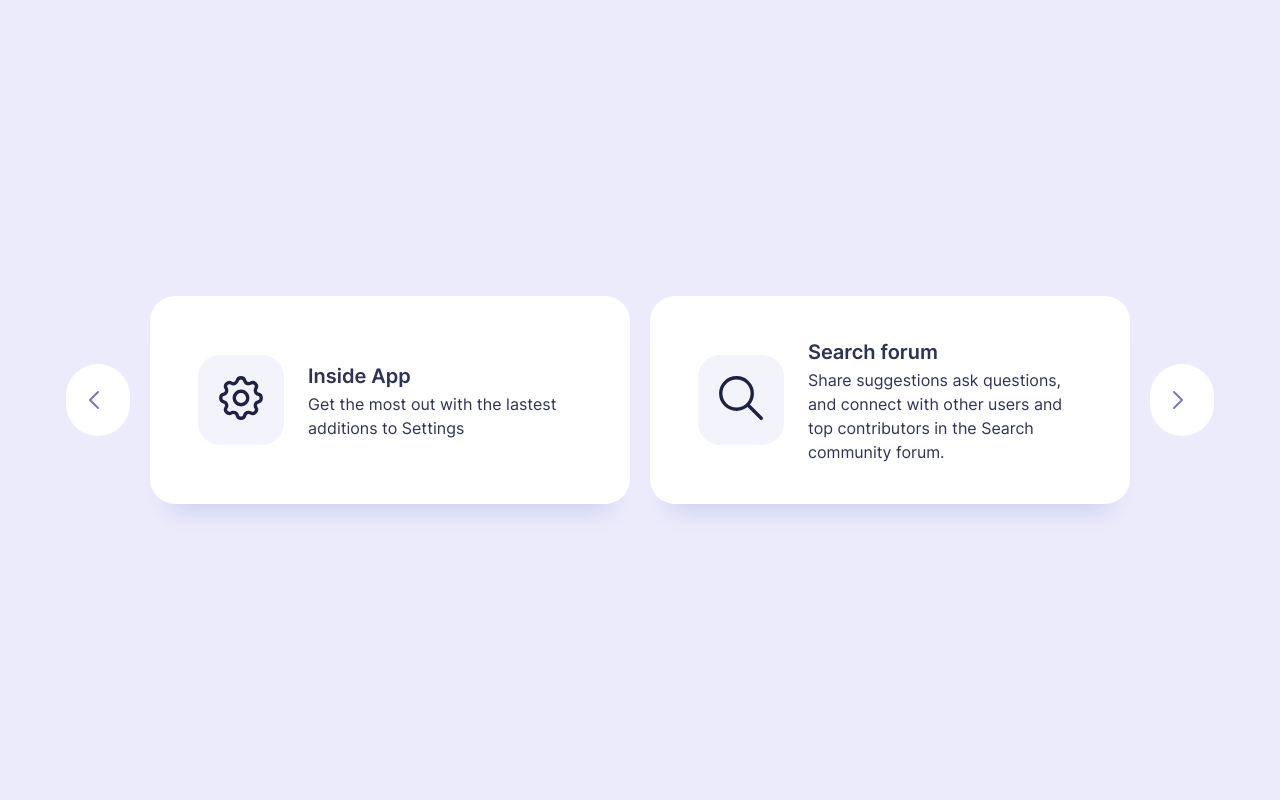
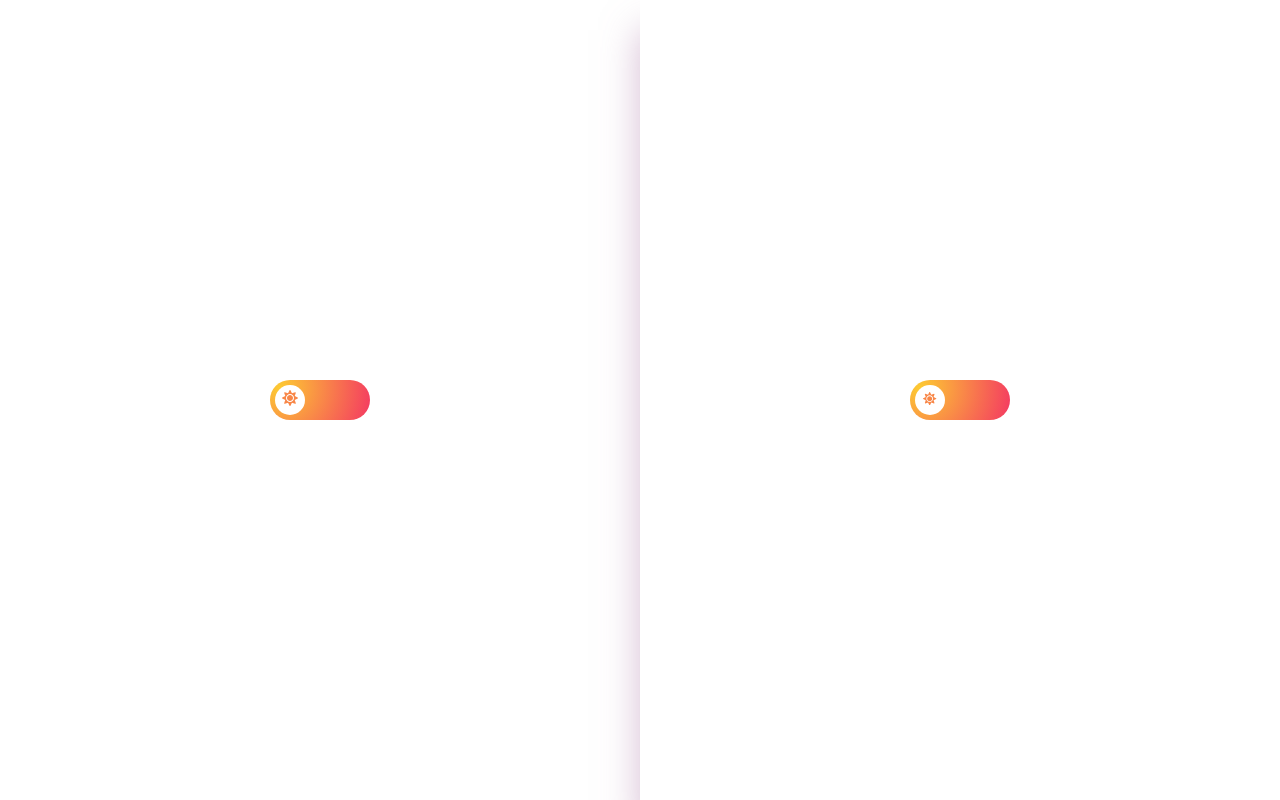
Before and after one commit to awaisspk/week1-ui-challanges, a Next.js app: page / in a window 1280 px wide. Built offline with nearby package versions, Linux system fonts and the light colour scheme.

Commit message:
Day3 project 1 done

```diff
--- a/package.json
+++ b/package.json
@@ -14,6 +14,7 @@
     "next": "12.0.2",
     "react": "17.0.2",
     "react-dom": "17.0.2",
+    "react-icons": "^4.3.1",
     "react-polymorphic-types": "^2.0.0"
   },
   "devDependencies": {
--- a/pages/index.tsx
+++ b/pages/index.tsx
@@ -1,28 +1,18 @@
-import {Box} from '@components/Box';
-import {Box2} from '@components/Box2';
 import {Container} from '@components/Container';
-import {styled} from '@stitches/react';
-import {motion} from 'framer-motion';
 import type {NextPage} from 'next';
 import {Day1} from 'Week/day1';
 import {Day2} from 'Week/day2';
 import {Cards} from 'Week/day2/data';
-
-export const StyledBox = styled('div', {
-  width: '100px',
-  height: '100px',
-  boxSizing: 'border-box',
-  backgroundColor: 'red',
-  display: 'inline-flex',
-  justifyContent: 'center',
-  alignItems: 'center',
-});
+import {Day3} from 'Week/day3';
+import {MySolution} from 'Week/day3/mySolution';
 
 const Home: NextPage = () => {
   return (
     <Container main="center" cross="center">
       {/* <Day1 /> */}
-      <Day2 cards={Cards} />
+      {/* <Day2 cards={Cards} /> */}
+      <Day3 />
+      <MySolution />
     </Container>
   );
 };
--- /dev/null
+++ b/src/Week/day3/index.tsx
@@ -0,0 +1,77 @@
+import {Container} from '@components/Container';
+import {styled} from '@stitches/react';
+import {motion, AnimatePresence} from 'framer-motion';
+import React, {useState} from 'react';
+import {FaMoon, FaSun} from 'react-icons/fa';
+
+export const Day3 = () => {
+  const [isOn, setIsOn] = useState(false);
+  return (
+    <Container
+      main="center"
+      cross="center"
+      css={{transition: '300ms', backgroundColor: isOn ? '#52527a' : 'white'}}
+    >
+      <Pill
+        darkMode={isOn}
+        onClick={() => setIsOn(!isOn)}
+        css={{justifyContent: isOn ? 'flex-end' : 'flex-start'}}
+      >
+        <Handle layout transition={{damping: 0}}>
+          <AnimatePresence exitBeforeEnter initial={false}>
+            <motion.i
+              className="icon"
+              key={isOn ? 'moon' : 'sun'}
+              initial={{y: -30, opacity: 0}}
+              animate={{y: 0, opacity: 1}}
+              exit={{y: 30, opacity: 0}}
+              transition={{duration: 0.2}}
+            >
+              {isOn ? <FaMoon /> : <FaSun />}
+            </motion.i>
+          </AnimatePresence>
+        </Handle>
+      </Pill>
+    </Container>
+  );
+};
+
+const Pill = styled('div', {
+  height: '40px',
+  width: '100px',
+  backgroundImage:
+    'radial-gradient(circle farthest-corner at 10% 20% , rgba(253,203,50,1) 0%, rgba(244,56,98,1) 100.2%)',
+  borderRadius: '25px',
+  display: 'flex',
+  alignItems: 'center',
+  boxSizing: 'border-box',
+  padding: '0 5px',
+  cursor: 'pointer',
+  transition: 'all 0.3s',
+  '& .icon': {
+    color: '#f88748',
+  },
+  variants: {
+    darkMode: {
+      true: {
+        backgroundImage:
+          'radial-gradient(circle farthest-corner at 10% 20% , rgba(41,14,151,1) 0%, rgba(244,56,08,1) 100.2%)',
+
+        '& .icon': {
+          color: '#501a96',
+        },
+      },
+    },
+  },
+});
+
+const Handle = styled(motion.div, {
+  height: '30px',
+  width: '30px',
+  borderRadius: '50%',
+  display: 'flex',
+  justifyContent: 'center',
+  alignItems: 'center',
+  backgroundColor: '#fff',
+  overflow: 'hidden',
+});
--- /dev/null
+++ b/src/Week/day3/mySolution.tsx
@@ -0,0 +1,85 @@
+import {Container} from '@components/Container';
+import {styled} from '@stitches/react';
+import {motion, AnimatePresence, Variants} from 'framer-motion';
+import {useState} from 'react';
+import {FaMoon, FaSun} from 'react-icons/fa';
+
+export const MySolution = () => {
+  const [isOn, setIsOn] = useState(false);
+
+  const bgVariant: Variants = {
+    off: {
+      backgroundImage:
+        'radial-gradient(circle farthest-corner at 10% 20% , rgba(253,203,50,1) 0%, rgba(244,56,98,1) 100.2%)',
+    },
+    on: {
+      backgroundImage:
+        'radial-gradient(circle farthest-corner at 10% 20% , rgba(41,14,151,1) 0%, rgba(244,56,08,1) 100.2%)',
+    },
+  };
+
+  return (
+    <Container
+      main="center"
+      cross="center"
+      css={{transition: '300ms', backgroundColor: isOn ? '#52527a' : 'white'}}
+    >
+      <Pill
+        onClick={() => setIsOn(!isOn)}
+        css={{justifyContent: isOn ? 'flex-end' : 'flex-start'}}
+        variants={bgVariant}
+        animate={isOn ? 'on' : 'off'}
+        darkMode={isOn}
+      >
+        <Handle layout transition={{damping: 0}}>
+          <AnimatePresence exitBeforeEnter initial={false}>
+            <motion.i
+              className="icon"
+              key={isOn ? 'moon' : 'sun'}
+              initial={{y: -30, opacity: 0}}
+              animate={{y: 0, opacity: 1}}
+              exit={{y: 30, opacity: 0}}
+              transition={{duration: 0.2}}
+            >
+              {isOn ? <FaMoon /> : <FaSun />}
+            </motion.i>
+          </AnimatePresence>
+        </Handle>
+      </Pill>
+    </Container>
+  );
+};
+
+const Pill = styled(motion.button, {
+  border: 'none',
+  height: 40,
+  width: 100,
+  borderRadius: '25px',
+  display: 'flex',
+  alignItems: 'center',
+  boxSizing: 'border-box',
+  padding: '0 5px',
+  overflow: 'hidden',
+  '& .icon': {
+    color: '#f88748',
+  },
+  variants: {
+    darkMode: {
+      true: {
+        '& .icon': {
+          color: '#501a96',
+        },
+      },
+    },
+  },
+});
+
+const Handle = styled(motion.div, {
+  width: 30,
+  height: 30,
+  backgroundColor: 'white',
+  borderRadius: '50%',
+  display: 'flex',
+  alignItems: 'center',
+  justifyContent: 'center',
+});
```
Also changed, not shown: 1 other file (tests, documents, lock files or other folders).
